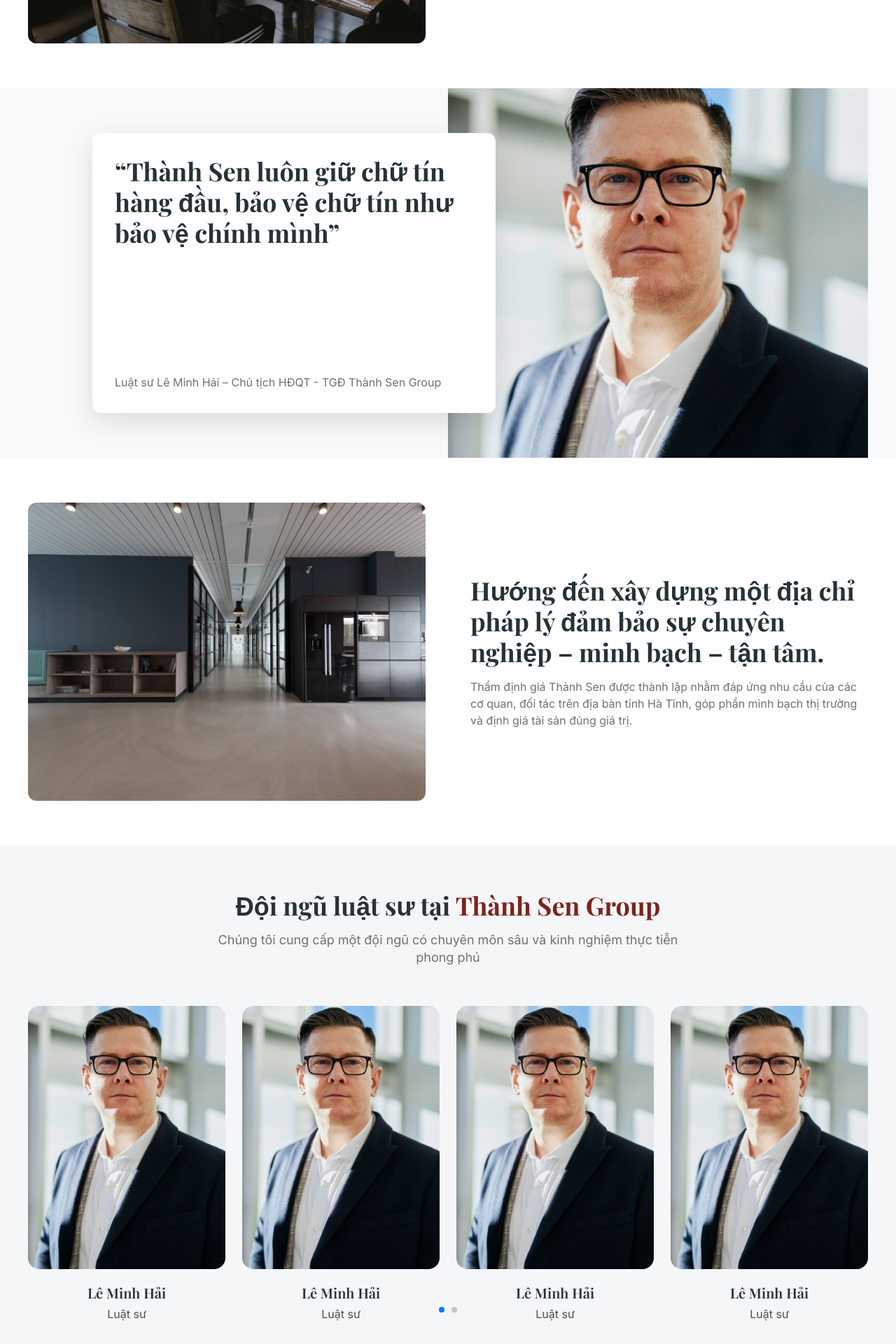
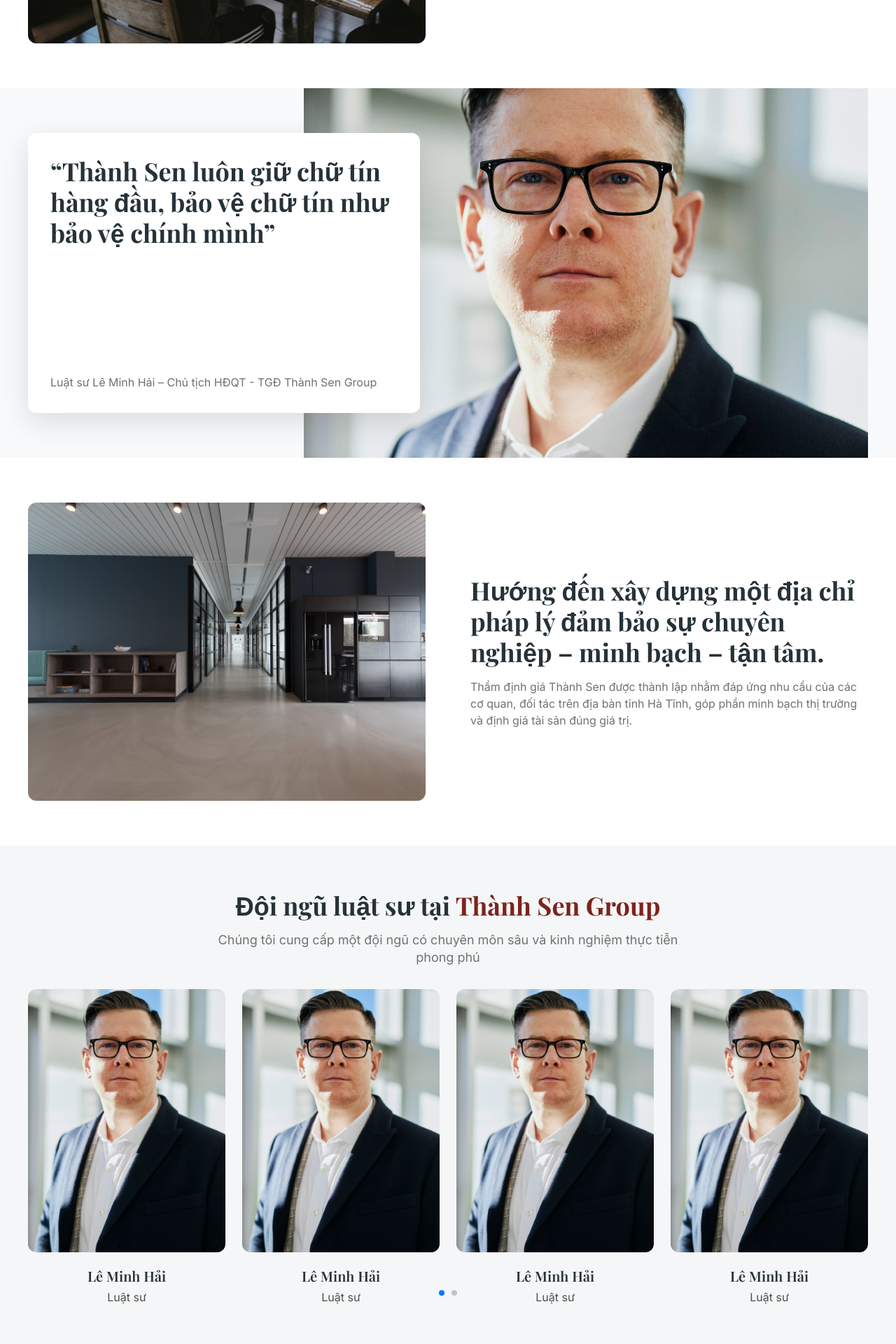
Before and after one commit to DAT-Software-Solutions/ldp-thanhsen, a Next.js app: page /gioi-thieu in a window 1280 px wide. Shown: the part 720-2640 px from the top of the page at 70% size. Built offline with nearby package versions, Linux system fonts and the light colour scheme; no server answers.

Commit message:
refactor QuoteOverlapSection component

```diff
--- a/src/components/gioi-thieu/gioi-thieu-sections.tsx
+++ b/src/components/gioi-thieu/gioi-thieu-sections.tsx
@@ -28,9 +28,9 @@
 }) => (
     <section className={`${sectionShell} py-12 sm:py-16`}>
         <div className='custom-container px-4 sm:px-0'>
-            <div className='grid grid-cols-1 items-center gap-8 lg:grid-cols-2 lg:gap-12 xl:gap-16'>
+            <div className='grid grid-cols-1 items-center gap-8 md:grid-cols-2 md:gap-12 xl:gap-16'>
                 <div
-                    className={`relative aspect-4/3 w-full max-lg:mx-auto max-lg:max-w-2xl ${roundedMedia}`}>
+                    className={`relative aspect-4/3 w-full max-md:mx-auto max-md:max-w-2xl ${roundedMedia}`}>
                     <Image
                         src={imageSrc}
                         alt={imageAlt}
@@ -50,8 +50,8 @@
 
 const QuoteOverlapSection = () => (
     <section className='relative overflow-hidden bg-surface-muted'>
-        <div className='custom-container relative px-4 sm:px-6 lg:grid lg:grid-cols-2 lg:items-stretch lg:px-0'>
-            <div className='relative aspect-16/11 w-full overflow-hidden rounded-t-xl lg:order-2 lg:h-132 lg:rounded-none'>
+        <div className='custom-container relative px-4 md:px-0 md:flex md:items-center'>
+            <div className='relative aspect-16/11 w-full overflow-hidden md:order-2 md:h-132 md:w-201.5 rounded-none'>
                 <Image
                     src={GIOI_THIEU_QUOTE_IMAGE_SRC}
                     alt='Lãnh đạo Thành Sen Group trong môi trường làm việc chuyên nghiệp'
@@ -61,9 +61,9 @@
                 />
             </div>
 
-            <div className='relative z-10 -mt-18 pb-10 lg:order-1 lg:left-20 lg:mt-0 lg:flex lg:items-center lg:py-0'>
-                <div className='sm:w-full w-[90%] mx-auto lg:max-w-xl'>
-                    <figure className='flex min-h-60 flex-col justify-between rounded-xl bg-white p-6 shadow-[0_12px_40px_rgba(0,0,0,0.12)] sm:p-8 lg:h-100'>
+            <div className='relative z-10 -mt-18 pb-10 md:order-1 md:mt-0 md:flex md:flex-1 md:items-center md:py-0'>
+                <div className='w-[90%] mx-auto md:absolute md:w-140'>
+                    <figure className='flex min-h-60 flex-col justify-between rounded-xl bg-white p-6 shadow-[0_12px_40px_rgba(0,0,0,0.12)] md:p-8 md:h-100'>
                         <blockquote className={clsx(proseTitle)}>
                             “Thành Sen luôn giữ chữ tín hàng đầu, bảo vệ chữ tín
                             như bảo vệ chính mình”
--- a/src/components/gioi-thieu/gioi-thieu-team-section.tsx
+++ b/src/components/gioi-thieu/gioi-thieu-team-section.tsx
@@ -12,7 +12,7 @@
 
 const TeamMemberCard = () => (
     <article className='flex flex-col items-center text-center'>
-        <div className='relative aspect-3/4 w-full overflow-hidden rounded-[14px] sm:rounded-2xl'>
+        <div className='relative aspect-3/4 w-full overflow-hidden rounded-xl'>
             <Image
                 src={GIOI_THIEU_TEAM_CARD_IMAGE_SRC}
                 alt='Luật sư Lê Minh Hải — Thành Sen Group'
@@ -32,7 +32,7 @@
 
 export const GioiThieuTeamSection = () => (
     <section className='bg-[#F5F6F7] py-12 sm:py-16'>
-        <div className='custom-container px-4 sm:px-0'>
+        <div className='custom-container px-4 sm:px-0 flex flex-col gap-y-8'>
             <header className='flex flex-col gap-y-4 mx-auto max-w-3xl text-center'>
                 <h2 className='font-serif text-mobile-heading-2 font-bold leading-snug text-neutral-black sm:leading-[1.2] sm:text-heading-2'>
                     <span className='block sm:inline'>
@@ -48,10 +48,10 @@
                 </p>
             </header>
 
-            <div className='mt-10 sm:mt-12 lg:mt-14'>
+            <div className='max-w-full'>
                 <Swiper
                     modules={[Pagination]}
-                    spaceBetween={16}
+                    spaceBetween={24}
                     slidesPerView={1}
                     slidesPerGroup={1}
                     pagination={{ clickable: true }}
--- a/src/components/layout/site-header.tsx
+++ b/src/components/layout/site-header.tsx
@@ -154,11 +154,11 @@
 
                     <div className='ml-auto hidden items-center gap-6 md:flex lg:gap-8'>
                         <MainNavLinks
-                            className='flex min-w-0 items-center gap-6 text-sm font-medium text-white lg:gap-8'
+                            className='flex min-w-0 items-center gap-6 sm:text-body-2 text-mobile-body-2 font-normal text-white lg:gap-8'
                             linkClassName={desktopLinkClass}
                         />
 
-                        <HeaderCtaLink className='interactive-button rounded-md bg-white px-4 py-2 text-center sm:text-body-2 text-mobile-body-2  font-medium tracking-tight text-primary focus-visible:outline focus-visible:outline-offset-2 focus-visible:outline-white sm:text-x' />
+                        <HeaderCtaLink className='interactive-button rounded-md bg-white px-4 py-2 text-center sm:text-body-2 text-mobile-body-2  font-normal tracking-tight text-primary focus-visible:outline focus-visible:outline-offset-2 focus-visible:outline-white' />
                     </div>
 
                     <div className='ml-auto flex shrink-0 items-center gap-2 md:hidden'>
```
